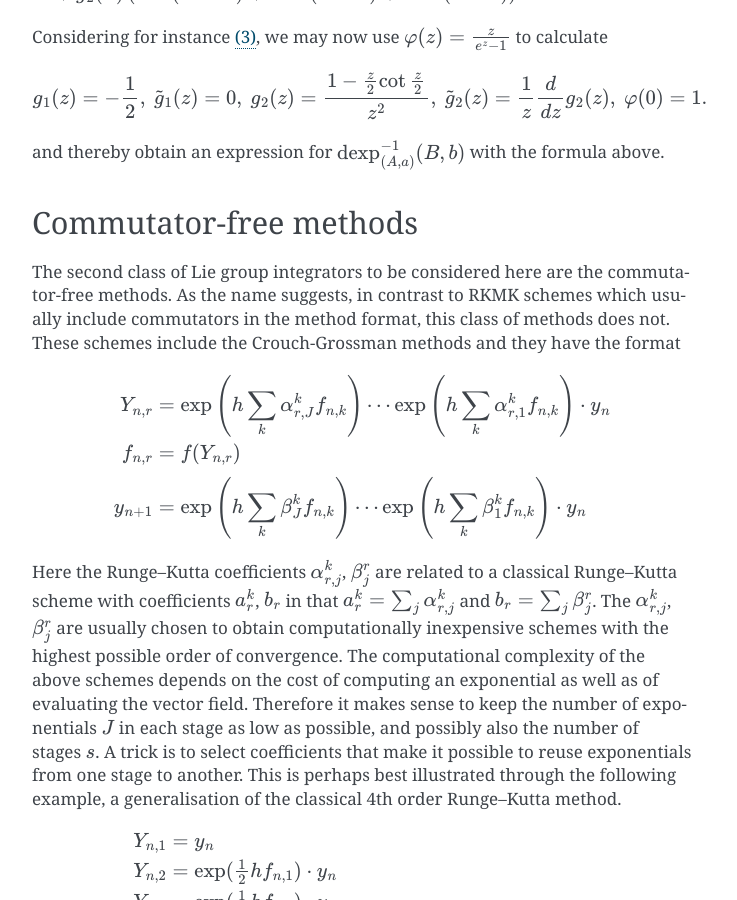
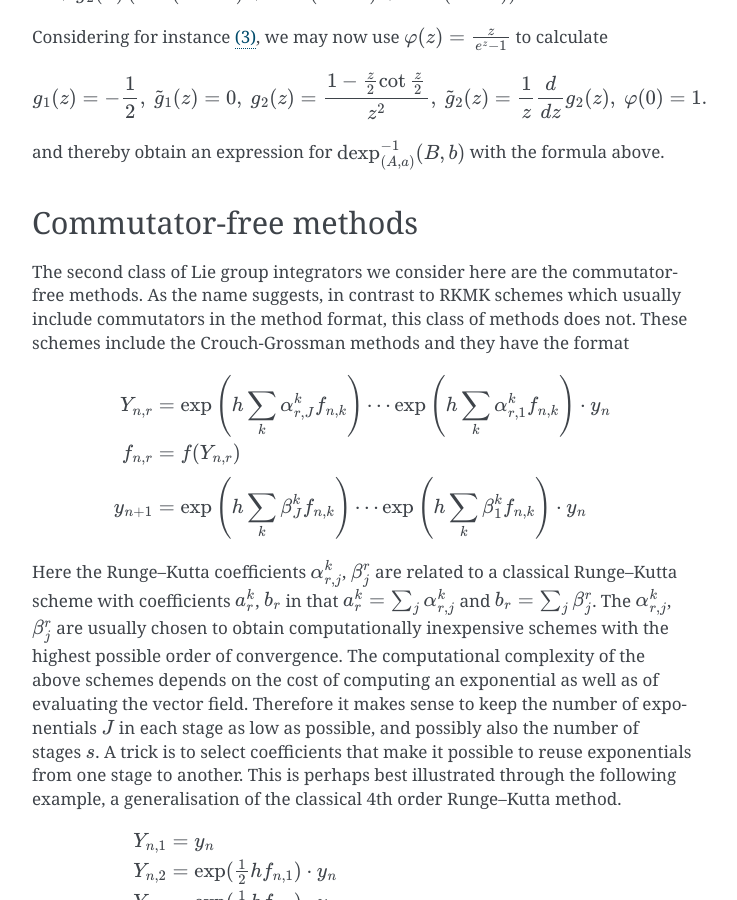
Before and after one commit to THREAD-3-2/lie_group_integrators_double_spherical_pendulum, a Sphinx documentation site: the page built from docs/two_classes_lie_groups.rst, in a window 1280 px wide and 900 px high, scrolled down 2258 px. Shown: the whole window, without its empty margins (388-1125 px from the left). Built offline with Sphinx 7.4.7, drawn with Linux system fonts in a browser that asks for light colours.

Commit message:
Update two_classes_lie_groups.rst

```diff
--- a/docs/two_classes_lie_groups.rst
+++ b/docs/two_classes_lie_groups.rst
@@ -132,7 +132,7 @@ and thereby obtain an expression for :math:`\textrm{dexp}_{(A,a)}^{-1}(B,b)` wit
 Commutator-free methods
 -----------------------
 
-The second class of Lie group integrators to be considered here are the commutator-free methods. As the name suggests, in contrast to RKMK schemes which usually include commutators in the method format, this class of methods does not. These schemes include the Crouch-Grossman methods and they have the format
+The second class of Lie group integrators we consider here are the commutator-free methods. As the name suggests, in contrast to RKMK schemes which usually include commutators in the method format, this class of methods does not. These schemes include the Crouch-Grossman methods and they have the format
 
 .. math::
 
```
